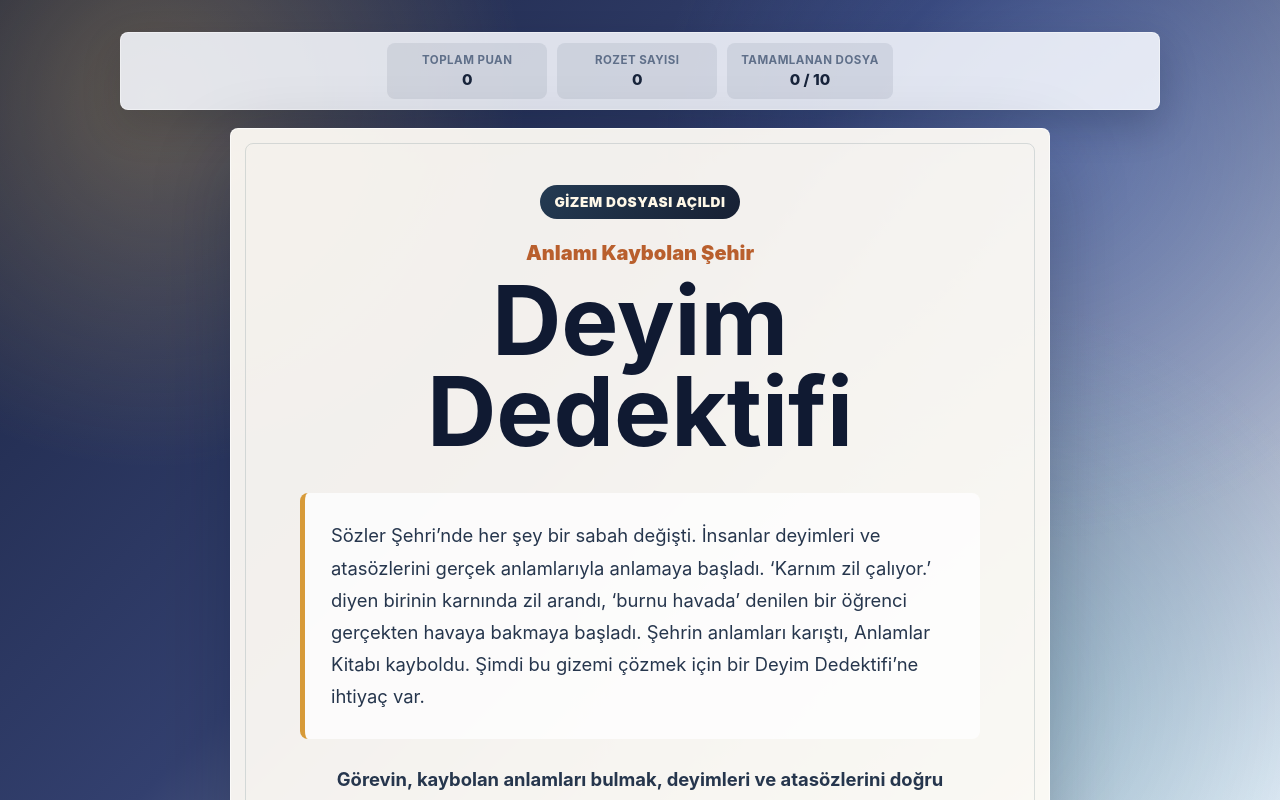
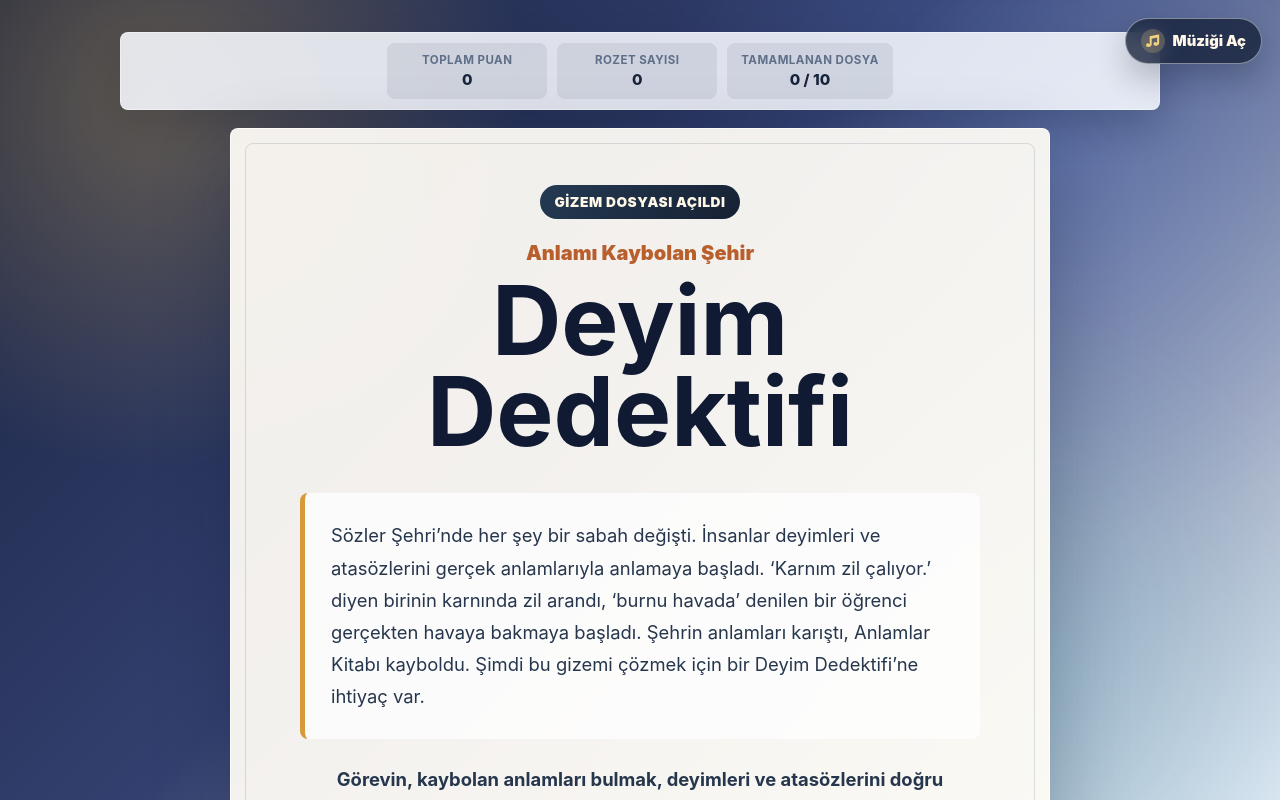
Before and after one commit to kmcanibek/deyim-dedektifi, a React (Vite) app: page / in a window 1280 px wide. Shown: the top 800 px of the page. Built offline with nearby package versions, Linux system fonts and the light colour scheme.

Commit message:
Dedektif müziği ekle

```diff
--- a/src/App.jsx
+++ b/src/App.jsx
@@ -1,5 +1,6 @@
 import { useState } from 'react';
 import BadgeCollection from './components/BadgeCollection';
+import BackgroundMusic from './components/BackgroundMusic';
 import ChapterCard from './components/ChapterCard';
 import EndScreen from './components/EndScreen';
 import QuestionCard from './components/QuestionCard';
@@ -363,6 +364,7 @@ function App() {
 
   return (
     <main className="app-shell">
+      <BackgroundMusic />
       <StatusBar
         totalScore={totalScore}
         earnedBadgeCount={earnedBadges.length}
--- /dev/null
+++ b/src/components/BackgroundMusic.jsx
@@ -0,0 +1,202 @@
+import { useRef, useState } from 'react';
+
+const noteFrequencies = {
+  c2: 65.41,
+  d2: 73.42,
+  eb2: 77.78,
+  f2: 87.31,
+  g2: 98,
+  bb2: 116.54,
+  c3: 130.81,
+  eb3: 155.56,
+  f3: 174.61,
+  g3: 196,
+  bb3: 233.08,
+  c4: 261.63,
+};
+
+const bassPattern = ['c2', 'c2', 'eb2', 'c2', 'g2', 'f2', 'eb2', 'd2'];
+const cluePattern = ['g3', 'bb3', 'c4', 'eb3', 'g3', 'f3', 'bb2', 'c3'];
+
+const createNoiseBuffer = (audioContext) => {
+  const bufferSize = audioContext.sampleRate * 0.12;
+  const buffer = audioContext.createBuffer(1, bufferSize, audioContext.sampleRate);
+  const output = buffer.getChannelData(0);
+
+  for (let i = 0; i < bufferSize; i += 1) {
+    output[i] = Math.random() * 2 - 1;
+  }
+
+  return buffer;
+};
+
+const playTone = (audioContext, destination, frequency, startTime, duration, options) => {
+  const oscillator = audioContext.createOscillator();
+  const gain = audioContext.createGain();
+  const filter = audioContext.createBiquadFilter();
+
+  oscillator.type = options.type;
+  oscillator.frequency.setValueAtTime(frequency, startTime);
+  filter.type = 'lowpass';
+  filter.frequency.setValueAtTime(options.filterFrequency, startTime);
+  gain.gain.setValueAtTime(0.0001, startTime);
+  gain.gain.exponentialRampToValueAtTime(options.volume, startTime + 0.02);
+  gain.gain.exponentialRampToValueAtTime(0.0001, startTime + duration);
+
+  oscillator.connect(filter);
+  filter.connect(gain);
+  gain.connect(destination);
+
+  oscillator.start(startTime);
+  oscillator.stop(startTime + duration + 0.03);
+};
+
+const playBrush = (audioContext, destination, startTime) => {
+  const noise = audioContext.createBufferSource();
+  const gain = audioContext.createGain();
+  const filter = audioContext.createBiquadFilter();
+
+  noise.buffer = createNoiseBuffer(audioContext);
+  filter.type = 'highpass';
+  filter.frequency.setValueAtTime(1800, startTime);
+  gain.gain.setValueAtTime(0.0001, startTime);
+  gain.gain.exponentialRampToValueAtTime(0.018, startTime + 0.01);
+  gain.gain.exponentialRampToValueAtTime(0.0001, startTime + 0.11);
+
+  noise.connect(filter);
+  filter.connect(gain);
+  gain.connect(destination);
+
+  noise.start(startTime);
+  noise.stop(startTime + 0.12);
+};
+
+function BackgroundMusic() {
+  const [isPlaying, setIsPlaying] = useState(false);
+  const musicRef = useRef(null);
+
+  const stopMusic = async () => {
+    const music = musicRef.current;
+
+    if (!music) {
+      return;
+    }
+
+    window.clearInterval(music.intervalId);
+    music.masterGain.gain.cancelScheduledValues(music.audioContext.currentTime);
+    music.masterGain.gain.linearRampToValueAtTime(
+      0,
+      music.audioContext.currentTime + 0.25,
+    );
+
+    window.setTimeout(() => {
+      music.audioContext.close();
+    }, 280);
+
+    musicRef.current = null;
+    setIsPlaying(false);
+  };
+
+  const startMusic = async () => {
+    const AudioContext = window.AudioContext || window.webkitAudioContext;
+
+    if (!AudioContext) {
+      return;
+    }
+
+    const audioContext = new AudioContext();
+    await audioContext.resume();
+
+    const masterGain = audioContext.createGain();
+    const delay = audioContext.createDelay();
+    const feedback = audioContext.createGain();
+    const delayGain = audioContext.createGain();
+
+    masterGain.gain.setValueAtTime(0.075, audioContext.currentTime);
+    delay.delayTime.setValueAtTime(0.24, audioContext.currentTime);
+    feedback.gain.setValueAtTime(0.18, audioContext.currentTime);
+    delayGain.gain.setValueAtTime(0.12, audioContext.currentTime);
+
+    delay.connect(feedback);
+    feedback.connect(delay);
+    delay.connect(delayGain);
+    delayGain.connect(masterGain);
+    masterGain.connect(audioContext.destination);
+
+    const tempo = 86;
+    const stepDuration = 60 / tempo / 2;
+    let nextStep = audioContext.currentTime + 0.04;
+    let stepIndex = 0;
+
+    const scheduleMusic = () => {
+      while (nextStep < audioContext.currentTime + 1.4) {
+        const patternIndex = stepIndex % bassPattern.length;
+
+        if (patternIndex % 2 === 0) {
+          playTone(
+            audioContext,
+            masterGain,
+            noteFrequencies[bassPattern[patternIndex]],
+            nextStep,
+            stepDuration * 1.8,
+            {
+              type: 'triangle',
+              volume: 0.05,
+              filterFrequency: 420,
+            },
+          );
+        }
+
+        if ([1, 3, 6].includes(patternIndex)) {
+          playTone(
+            audioContext,
+            delay,
+            noteFrequencies[cluePattern[patternIndex]],
+            nextStep,
+            stepDuration * 0.85,
+            {
+              type: 'sine',
+              volume: 0.035,
+              filterFrequency: 1350,
+            },
+          );
+        }
+
+        if (patternIndex % 2 === 1) {
+          playBrush(audioContext, masterGain, nextStep);
+        }
+
+        nextStep += stepDuration;
+        stepIndex += 1;
+      }
+    };
+
+    scheduleMusic();
+    const intervalId = window.setInterval(scheduleMusic, 250);
+    musicRef.current = { audioContext, intervalId, masterGain };
+    setIsPlaying(true);
+  };
+
+  const toggleMusic = () => {
+    if (isPlaying) {
+      stopMusic();
+      return;
+    }
+
+    startMusic();
+  };
+
+  return (
+    <button
+      className={`music-toggle ${isPlaying ? 'is-playing' : ''}`}
+      type="button"
+      aria-pressed={isPlaying}
+      onClick={toggleMusic}
+    >
+      <span aria-hidden="true">{isPlaying ? '♪' : '♫'}</span>
+      {isPlaying ? 'Müziği Kapat' : 'Müziği Aç'}
+    </button>
+  );
+}
+
+export default BackgroundMusic;
--- a/src/index.css
+++ b/src/index.css
@@ -26,6 +26,53 @@ button {
 button:focus-visible {
   outline: 3px solid #f0c56c;
   outline-offset: 4px;
+}
+
+.music-toggle {
+  position: fixed;
+  z-index: 20;
+  top: 18px;
+  right: 18px;
+  display: inline-flex;
+  align-items: center;
+  justify-content: center;
+  gap: 8px;
+  min-height: 44px;
+  border: 1px solid rgba(255, 255, 255, 0.44);
+  border-radius: 999px;
+  background: rgba(20, 31, 56, 0.78);
+  box-shadow: 0 14px 32px rgba(7, 16, 35, 0.24);
+  color: #fff8e8;
+  cursor: pointer;
+  font-size: 0.92rem;
+  font-weight: 900;
+  padding: 10px 15px;
+  backdrop-filter: blur(10px);
+  transition:
+    background-color 160ms ease,
+    box-shadow 160ms ease,
+    transform 160ms ease;
+}
+
+.music-toggle span {
+  display: grid;
+  width: 24px;
+  height: 24px;
+  place-items: center;
+  border-radius: 50%;
+  background: rgba(243, 209, 132, 0.22);
+  color: #f3d184;
+}
+
+.music-toggle:hover {
+  background: rgba(25, 42, 86, 0.9);
+  box-shadow: 0 18px 38px rgba(7, 16, 35, 0.3);
+  transform: translateY(-2px);
+}
+
+.music-toggle.is-playing {
+  border-color: rgba(243, 209, 132, 0.72);
+  background: rgba(92, 67, 24, 0.82);
 }
 
 .app-shell {
@@ -856,6 +903,13 @@ h2 {
     padding: 14px;
   }
 
+  .music-toggle {
+    position: sticky;
+    top: 10px;
+    align-self: flex-end;
+    margin-bottom: -2px;
+  }
+
   .status-bar {
     justify-content: stretch;
   }
```
